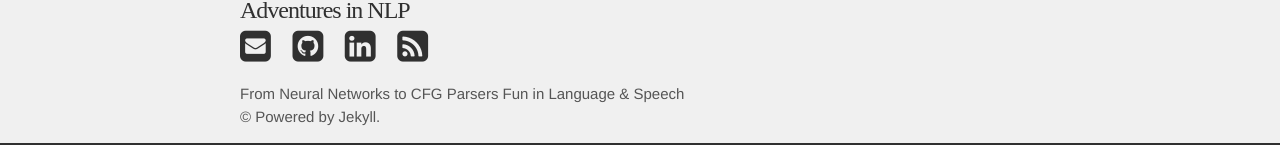
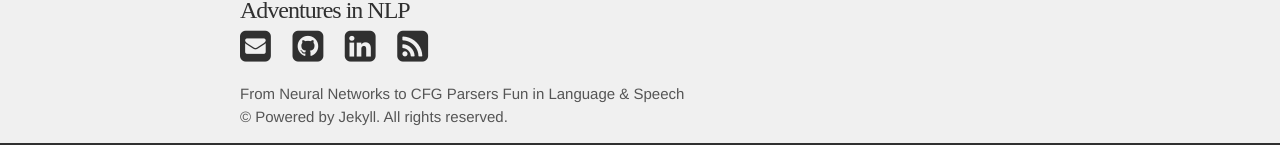
Before and after one commit to DuyguA/DuyguA.github.io, a Jekyll site: the page built from index.html, in a window 1280 px wide. Shown: the part 1428-1573 px from the top of the page. Built offline with Jekyll 4.4.1, drawn with Linux system fonts in a browser that asks for light colours; nearby versions of some CDN libraries; some web fonts are replaced; the list of posts is cut into pages by our own code.

Commit message:
added copytrights

```diff
--- a/_includes/footer.html
+++ b/_includes/footer.html
@@ -24,7 +24,7 @@
 
     <div class="footer-bottom">
       <p>{{ site.description }}</p>
-      <p>&copy; Powered by Jekyll.
+      <p>&copy; Powered by Jekyll. All rights reserved.
     </div>
 
   </div>
```
